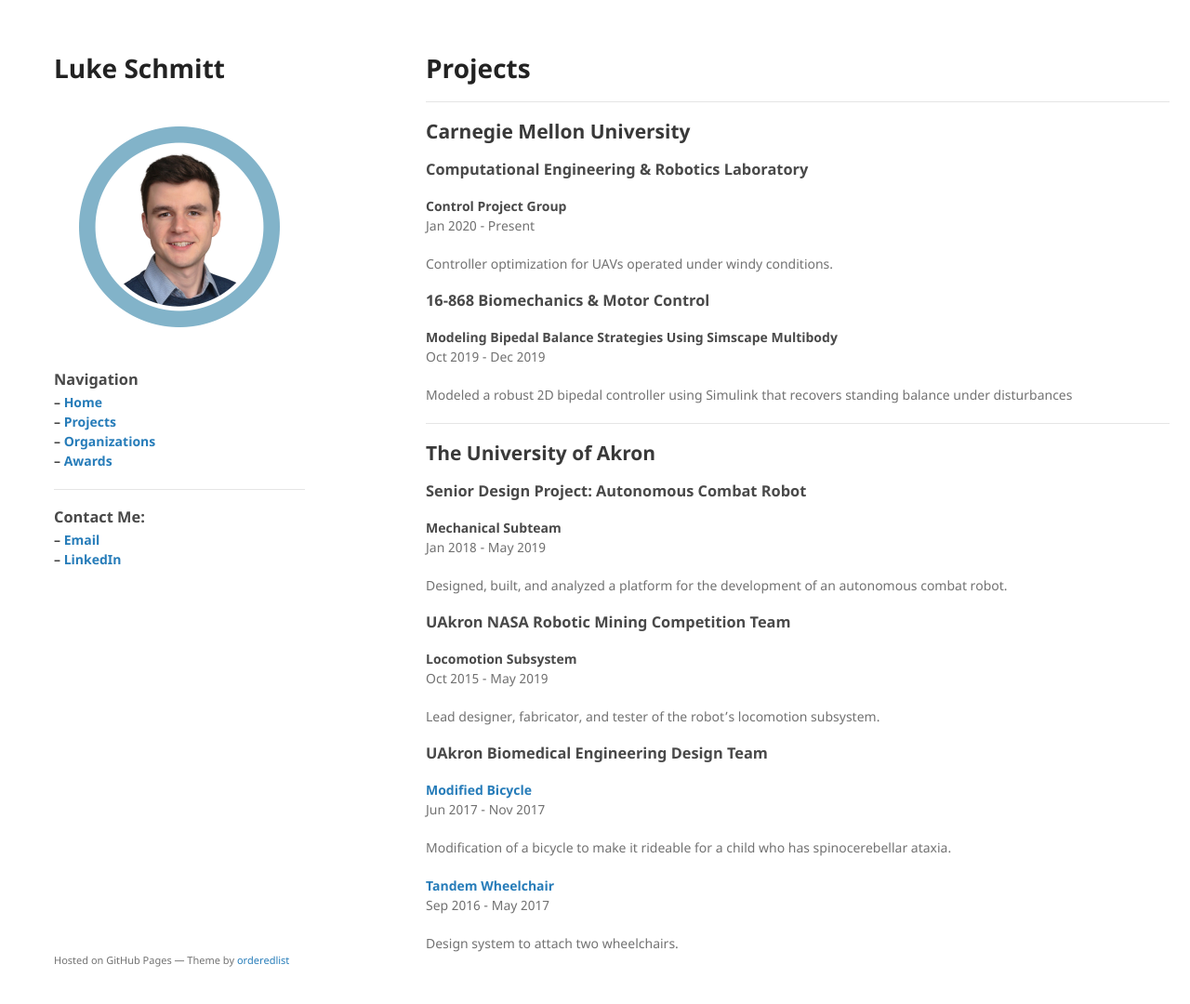
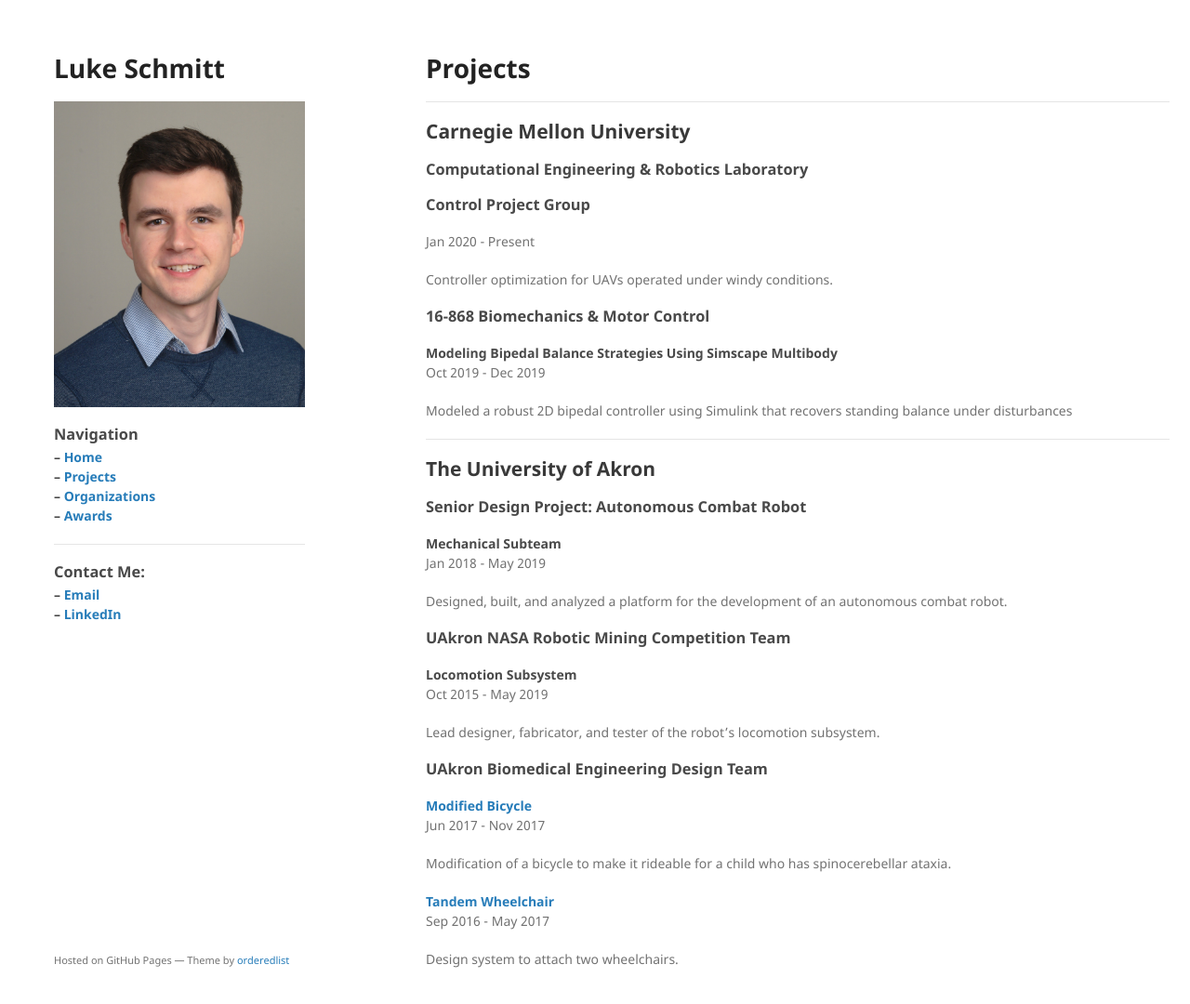
Before and after one commit to LukeSchmitt96/LukeSchmitt96.github.io, a Jekyll site: the page built from projects.md, in a window 1280 px wide and 1112 px high. Shown: the top 1080 px of the window at 93% size. Built offline with Jekyll 4.4.1, drawn with Linux system fonts in a browser that asks for light colours.

Commit message:
Revert "updated portrait, fixed formatting"
This reverts commit 05f878b2e303ac2a33f9ba1c0287c728d46abff1.

```diff
--- a/_layouts/default.html
+++ b/_layouts/default.html
@@ -21,7 +21,7 @@
 
         <!-- Title & Portrait -->
         <h1><a href="{{ "/" | absolute_url }}">Luke Schmitt</a></h1>
-        <img src="assets/img/portrait-frame.png" alt="Portrait" />
+        <img src="assets/img/portrait2018.png" alt="Portrait" />
 
         <!-- Navigation -->
         {% include navigation.html %}
--- a/projects.md
+++ b/projects.md
@@ -11,7 +11,7 @@
 
 ### Computational Engineering & Robotics Laboratory
 
-#### Control Project Group
+### Control Project Group
 Jan 2020 - Present
 
 Controller optimization for UAVs operated under windy conditions.
```
Also changed, not shown: orgs.md (+4 -4 lines), assets/img/portrait-frame.png (deleted).
